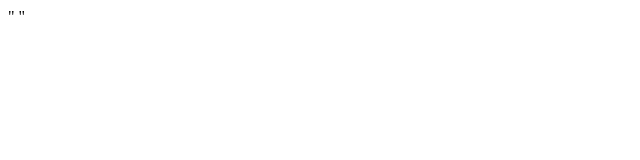
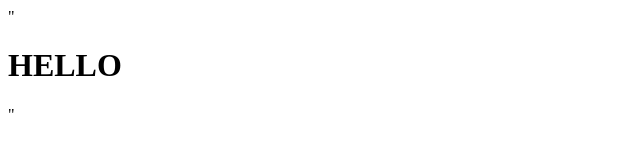
Before and after one commit to SanaMabrouk/TryGit, a plain HTML site: page index.html in a window 1280 px wide. Shown: the whole page, without its empty margins (0-640 px from the left). Drawn offline with Linux system fonts and the light colour scheme.

Commit message:
Update index.html
add h1

```diff
--- a/index.html
+++ b/index.html
@@ -1,5 +1,5 @@
 "<html>
-
+  <H1>HELLO</H1>
 <head>
 
 </head>
```
